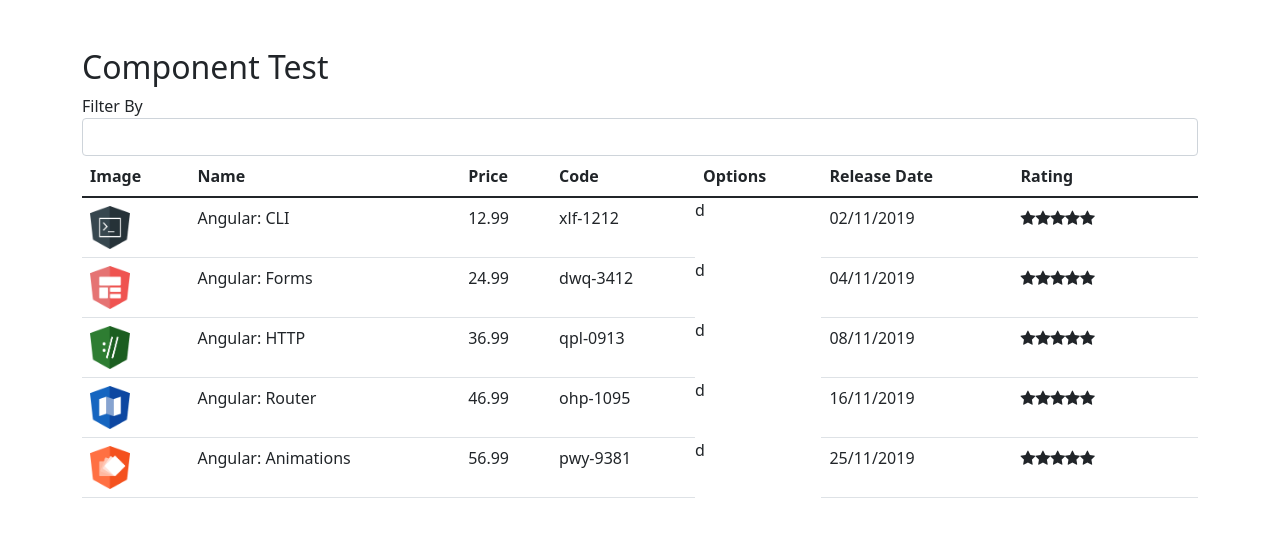
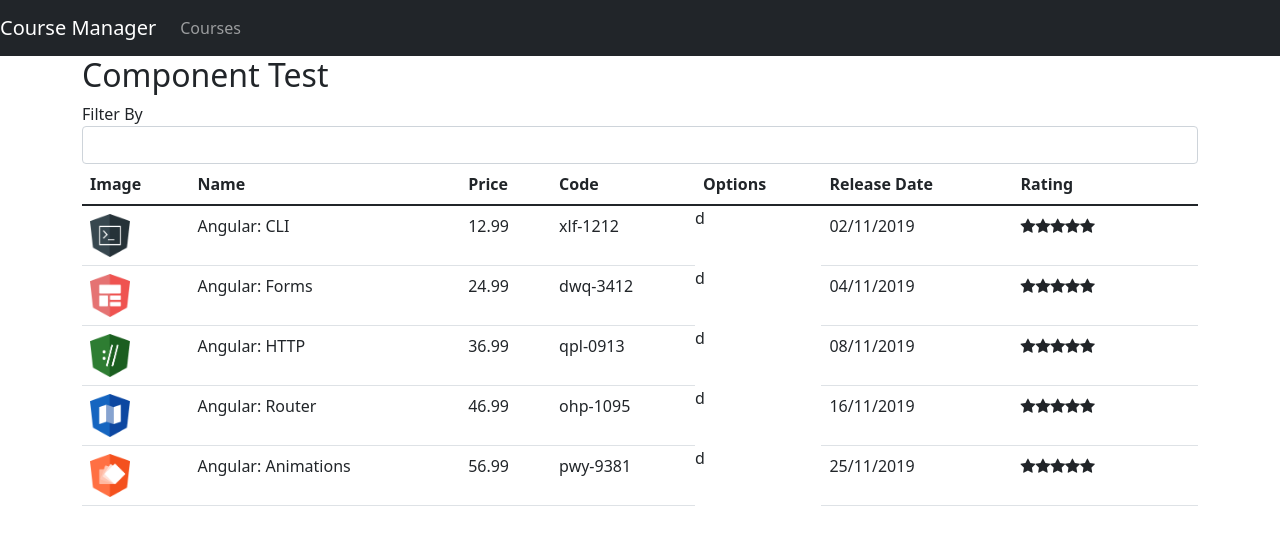
Before and after one commit to CristianoFIlho/angular-studying, an Angular app in the folder angular/aplication/aplication/: page / in a window 1280 px wide. Shown: the top 536 px of the page. Built offline with nearby package versions, Linux system fonts and the light colour scheme.

Commit message:
navbar components

```diff
--- a/angular/aplication/aplication/src/app/app.component.html
+++ b/angular/aplication/aplication/src/app/app.component.html
@@ -1,13 +1,4 @@
-<!-- {{title}} -->
-
-<br>
-
-<!-- {{name}} -->
-
-<br>
-<!-- <input [(ngModel)]="name" placeholder="name"> -->
-
-
+<app-nav-bar></app-nav-bar>
 
 <div class="container">
   <app-componentlist></app-componentlist>
--- a/angular/aplication/aplication/src/app/app.module.ts
+++ b/angular/aplication/aplication/src/app/app.module.ts
@@ -6,13 +6,15 @@
 import { ComponentList } from './components/componentlist';
 import { StarComponent } from './star/star.componet';
 import { ReplacePipe } from './pipe/replace.pipe';
+import { NavBarComponent } from './navbar/nav-bar.component';
 
 @NgModule({
   declarations: [
     AppComponent,
     ComponentList,
     StarComponent,
-    ReplacePipe
+    ReplacePipe,
+    NavBarComponent
 
   ],
   imports: [
--- /dev/null
+++ b/angular/aplication/aplication/src/app/navbar/nav-bar.component.html
@@ -0,0 +1,16 @@
+<nav class="navbar navbar-expand-lg navbar-dark bg-dark">
+  <a href="#" class="navbar-brand">Course Manager</a>
+
+  <button class="navbar-toggler" type="button" data-toggle="collapse" data-target="#navbarSupportedContent"
+    aria-controls="navbarSupportedContent" aria-expanded="false" aria-label="Toggle navigation">
+    <span class="navbar-toggler-icon"></span>
+  </button>
+
+  <div class="collapse navbar-collapse" id="navbarSupportedContent">
+    <ul class="navbar-nav mr-auto">
+      <li class="nav-item">
+        <a href="#" class="nav-link">Courses</a>
+      </li>
+    </ul>
+  </div>
+</nav>
```
Also changed, not shown: angular/aplication/aplication/src/app/navbar/nav-bar.component.ts (added, +7 -0 lines), angular/aplication/aplication/src/app/components/componentlist.ts (line endings or trailing spaces).
